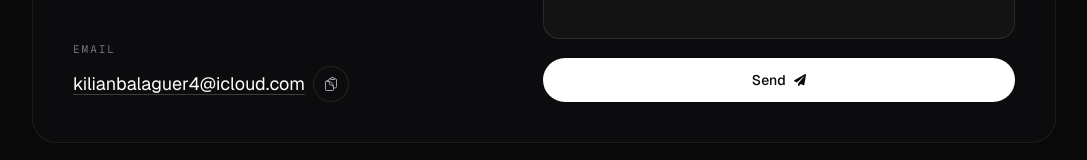
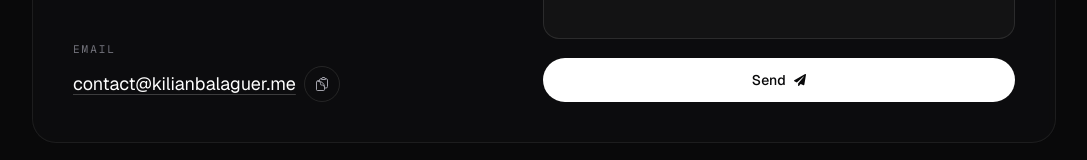
Before and after one commit to kilianbalaguer/portfolio, a Next.js app: page / in a window 1280 px wide. Shown: the part 5623-5783 px from the top of the page, without its empty margins (96-1183 px from the left). Built offline with nearby package versions, Linux system fonts and the light colour scheme; no server answers.

Commit message:
chore: update contact email to contact@kilianbalaguer.me

```diff
--- a/components/contact.tsx
+++ b/components/contact.tsx
@@ -9,7 +9,7 @@ import { HiOutlineClipboardDocument } from "react-icons/hi2";
 import toast from "react-hot-toast";
 import SectionHeading from "./section-heading";
 
-export const EMAIL = "kilianbalaguer4@icloud.com";
+export const EMAIL = "contact@kilianbalaguer.me";
 
 export default function Contact() {
   const { ref } = useSectionInView("Contact");
```
